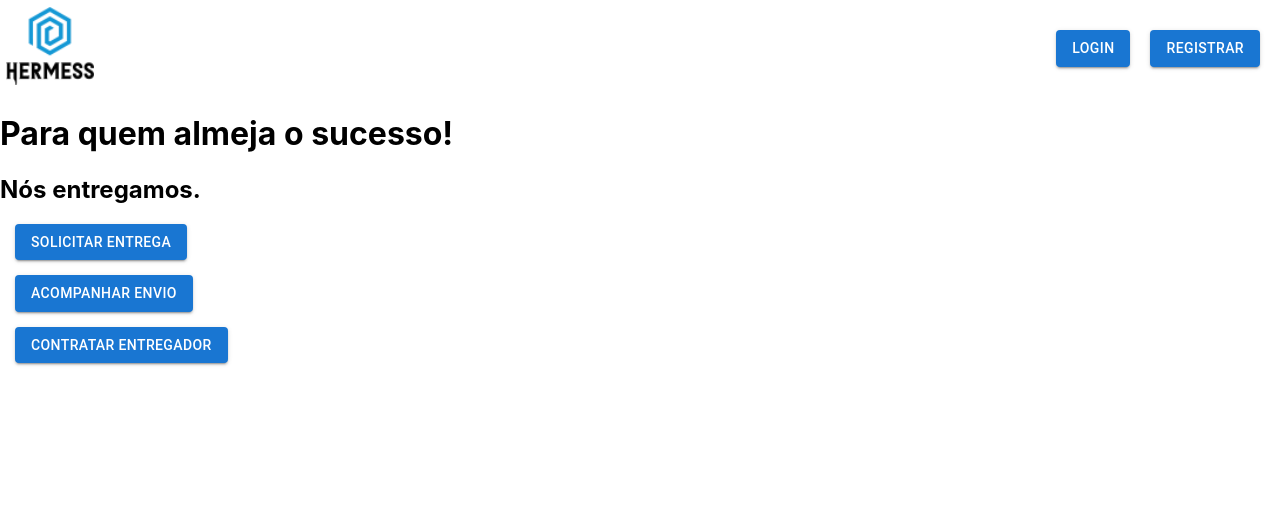
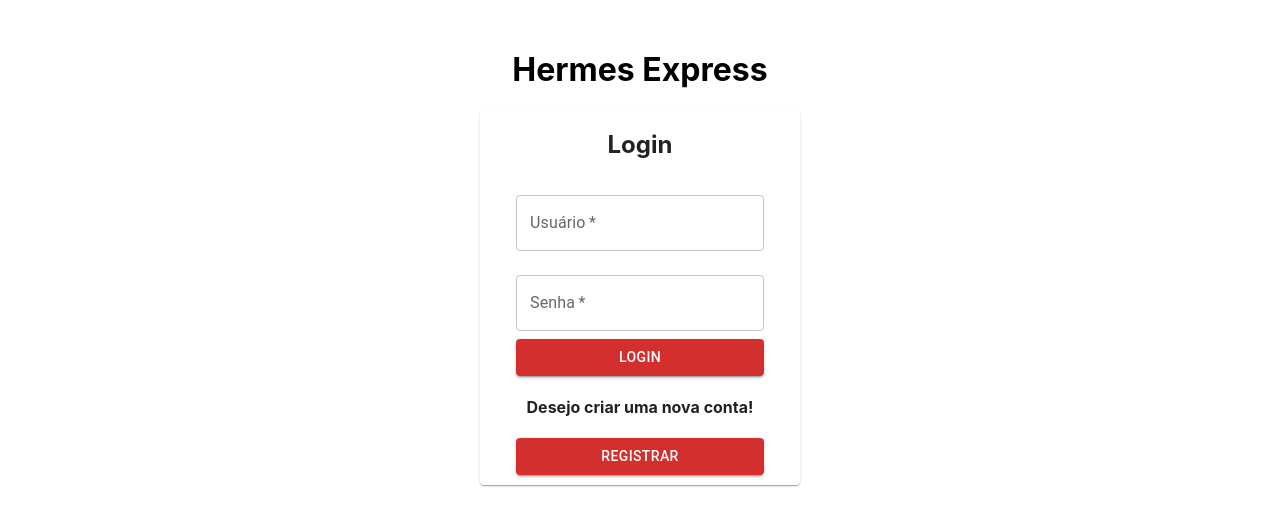
Before and after one commit to gwmiranda/Hermess-Express, a React (Create React App) app: page / in a window 1280 px wide. Shown: the top 526 px of the page. Built offline with nearby package versions, Linux system fonts and the light colour scheme.

Commit message:
Utilização do axios para verificar login

```diff
--- a/src/App.js
+++ b/src/App.js
@@ -1,11 +1,11 @@
 import './App.css';
-import Inicial from "./pages/inicial/Inicial";
+import Login from "./pages/login/Login";
 
 
 function App() {
     return (
         <div>
-            <Inicial/>
+            <Login/>
         </div>
     );
 }
--- a/src/axios.js
+++ b/src/axios.js
@@ -1,7 +1,7 @@
 import axios from 'axios'
 
 const instance = axios.create({
-    baseURL: `http://localhost:8000/api`
+    baseURL: `http://127.0.0.1:8000/api`
 
 })
 
--- a/src/componentes/header/Header.jsx
+++ b/src/componentes/header/Header.jsx
@@ -20,7 +20,7 @@ function Header() {
                        >Login</Button>
             </span>
         </div>
-        <div classname='texto'>
+        <div className='texto'>
                 <h1>Para quem almeja o sucesso!</h1>
                     <h2>Nós entregamos.</h2>
         </div>
--- a/src/pages/login/Login.jsx
+++ b/src/pages/login/Login.jsx
@@ -1,19 +1,37 @@
 import './Login.css';
 import {Button, Card, FormControl, TextField} from "@mui/material";
 import axios from "../../axios";
+import {useState} from "react";
 
-const loginRequest = async (body) => {
-    return axios.post('/login', body)
-        .then((res) => {
+function Login() {
+
+    const [email, setEmail] = useState("");
+    const [password, setPassword] = useState("");
+
+    let token = '';
+
+    // async function autenticarCsrf() {
+    //     axios.get('/sanctum/csrf-cookie').then(response => {
+    //         console.log(response)
+    //         loginRequest()
+    //     });
+    // }
+
+    async function loginRequest() {
+        axios.post('auth/login',{
+            email: email,
+            password : password
+
+        }).then((res) => {
+            token = res.data;
             console.log(res.data)
-        })
-        .catch((error) => {
+
+        }).catch((error) => {
             console.log(error.response)
             alert(error)
         })
-}
+    }
 
-function Login() {
     return (
         <div>
             <header className={"header"}>
@@ -23,13 +41,19 @@ function Login() {
                 <form
                     className="form"
                     onSubmit={event => {
-                        console.log("Login")
+                        console.log("Username " + email + " - Senha " + password)
+                        loginRequest()
                         event.preventDefault();
                     }}
                 >
                     <h2>Login</h2>
                     <FormControl className="formComponent">
                         <TextField
+                            value={email}
+                            onChange={event => {
+                                setEmail(event.target.value)
+                            }}
+                            name="usuario"
                             id="usuario"
                             label="Usuário"
                             variant="outlined"
@@ -38,6 +62,11 @@ function Login() {
                             margin={"normal"}
                         />
                         <TextField
+                            value={password}
+                            onChange={event => {
+                                setPassword(event.target.value)
+                            }}
+                            name="senha"
                             id="Senha"
                             type="password"
                             label="Senha"
@@ -59,6 +88,7 @@ function Login() {
                             variant="contained"
                             margin={"normal"}
                             color={"error"}
+                            onClick={onsubmit}
                         >Registrar</Button>
                     </FormControl>
                 </form>
```
